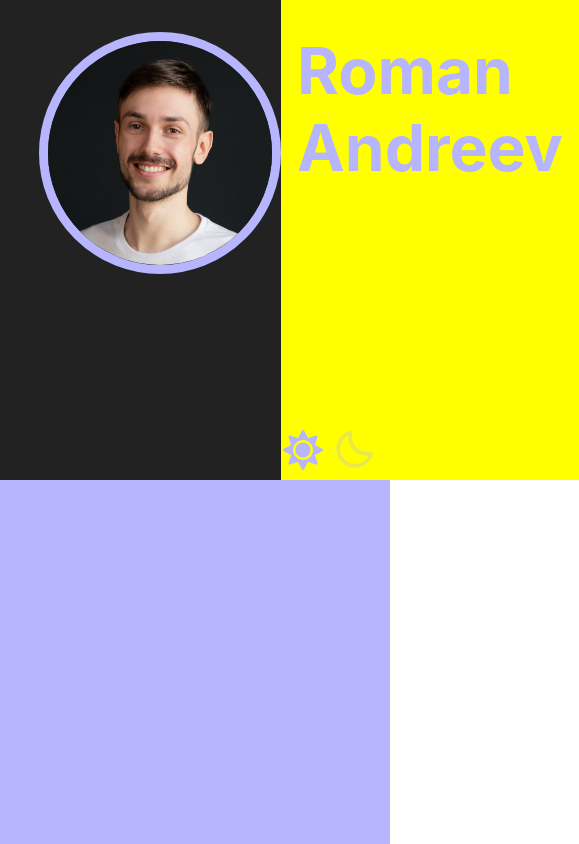
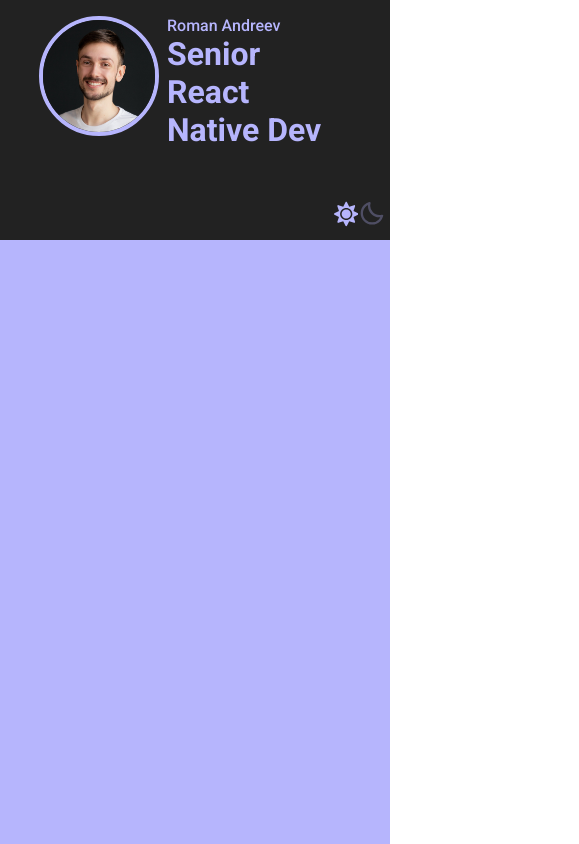
Before and after one commit to Reykjavik151/cv, a React (Create React App) app: page / in a window 390 px wide. Shown: the whole page, 579 px wide, since content can reach past the window. Built offline with nearby package versions, Linux system fonts and the light colour scheme.

Commit message:
[RA] feat: fonts, dynamic font size
* add html media queries for dynamic rem
* add DefaultText, DefaultTextPreset
* update ProfileCard
* update ThemeSwitcher
* add fonts assets
* add Roboto links for index.html

```diff
--- a/public/index.html
+++ b/public/index.html
@@ -10,6 +10,9 @@
       content="Roman's Professional Profile"
     />
     <link rel="apple-touch-icon" href="%PUBLIC_URL%/logo192.png" />
+    <link rel="preconnect" href="https://fonts.googleapis.com">
+    <link rel="preconnect" href="https://fonts.gstatic.com" crossorigin>
+    <link href="https://fonts.googleapis.com/css2?family=Roboto:wght@100;300;400;500;700;900&display=swap" rel="stylesheet">
     <!--
       manifest.json provides metadata used when your web app is installed on a
       user's mobile device or desktop. See https://developers.google.com/web/fundamentals/web-app-manifest/
--- a/src/assets/index.ts
+++ b/src/assets/index.ts
@@ -3,3 +3,7 @@ import ROMAN_PHOTO from "./images/roman-photo.jpg";
 export const IMAGES = {
   ROMAN_PHOTO,
 };
+
+export const FONTS = {
+  ROBOTO: '"Roboto", sans-serif',
+};
--- a/src/common.css
+++ b/src/common.css
@@ -1,13 +1,34 @@
 html {
   height: 100vh;
+}
+
+@media (max-width: 560px) {
+  html {
+    font-size: 8px;
+  }
+}
+
+@media (min-width: 561px) and (max-width: 910px) {
+  html {
+    font-size: 10px;
+  }
+}
+
+@media (min-width: 911px) and (max-width: 1410px) {
+  html {
+    font-size: 12px;
+  }
+}
+
+@media (min-width: 1411px) {
+  html {
+    font-size: 14px;
+  }
 }
 
 body {
   margin: 0;
   height: 100vh;
-  font-family: -apple-system, BlinkMacSystemFont, "Segoe UI", "Roboto", "Oxygen",
-    "Ubuntu", "Cantarell", "Fira Sans", "Droid Sans", "Helvetica Neue",
-    sans-serif;
   -webkit-font-smoothing: antialiased;
   -moz-osx-font-smoothing: grayscale;
 }
--- /dev/null
+++ b/src/components/DefaultText/default-text.props.ts
@@ -0,0 +1,11 @@
+export enum DefaultTextPreset {
+  Small = "small",
+  Medium = "medium",
+  Large = "large",
+  Description = "description",
+  Title = "title",
+}
+
+export interface IDefaultTextProps {
+  preset?: DefaultTextPreset;
+}
--- /dev/null
+++ b/src/components/DefaultText/default-text.styles.ts
@@ -0,0 +1,23 @@
+import styled from "styled-components";
+import { FONTS } from "../../assets";
+
+import { IThemed } from "../../utils/types";
+
+export const StyledContainer = styled.div``;
+
+export const StyledDefaultText = styled.span`
+  color: ${({ theme }: IThemed) => theme.PRIMARY_TEXT};
+  font-family: ${FONTS.ROBOTO};
+`;
+
+export const StyledTitle = styled.span`
+  font-size: 4rem;
+  font-weight: bold;
+`;
+export const StyledDescription = styled.span``;
+export const StyledSmallText = styled.span``;
+export const StyledMediumText = styled.span`
+  font-size: 2rem;
+  font-weight: 500;
+`;
+export const StyledLargeText = styled.span``;
--- /dev/null
+++ b/src/components/DefaultText/index.tsx
@@ -0,0 +1,41 @@
+import React, { useMemo } from "react";
+
+import { DefaultTextPreset, IDefaultTextProps } from "./default-text.props";
+import {
+  StyledContainer,
+  StyledDefaultText,
+  StyledDescription,
+  StyledLargeText,
+  StyledMediumText,
+  StyledSmallText,
+  StyledTitle,
+} from "./default-text.styles";
+
+export const DefaultText: React.FC<IDefaultTextProps> = ({
+  children,
+  preset,
+}) => {
+  const StyledPresetText = useMemo(() => {
+    switch (preset) {
+      default:
+      case DefaultTextPreset.Description:
+        return StyledDescription;
+      case DefaultTextPreset.Title:
+        return StyledTitle;
+      case DefaultTextPreset.Small:
+        return StyledSmallText;
+      case DefaultTextPreset.Medium:
+        return StyledMediumText;
+      case DefaultTextPreset.Large:
+        return StyledLargeText;
+    }
+  }, [preset]);
+
+  return (
+    <StyledContainer>
+      <StyledDefaultText>
+        <StyledPresetText>{children}</StyledPresetText>
+      </StyledDefaultText>
+    </StyledContainer>
+  );
+};
--- a/src/components/ProfileCard/index.tsx
+++ b/src/components/ProfileCard/index.tsx
@@ -6,10 +6,11 @@ import {
   CardContainer,
   Container,
   InfoContainer,
-  Title,
 } from "./profile-card.styles";
 import { IProfileCardProps } from "./profile-card.props";
 import { IMAGES } from "../../assets";
+import { DefaultText } from "../DefaultText";
+import { DefaultTextPreset } from "../DefaultText/default-text.props";
 
 export const ProfileCard: React.FC<IProfileCardProps> = () => {
   return (
@@ -17,7 +18,12 @@ export const ProfileCard: React.FC<IProfileCardProps> = () => {
       <CardContainer>
         <Avatar src={IMAGES.ROMAN_PHOTO} />
         <InfoContainer>
-          <Title>Roman Andreev</Title>
+          <DefaultText preset={DefaultTextPreset.Medium}>
+            Roman Andreev
+          </DefaultText>
+          <DefaultText preset={DefaultTextPreset.Title}>
+            Senior React Native Dev
+          </DefaultText>
         </InfoContainer>
       </CardContainer>
       <ThemeSwitcher />
--- a/src/components/ProfileCard/profile-card.styles.ts
+++ b/src/components/ProfileCard/profile-card.styles.ts
@@ -13,7 +13,7 @@ export const Container = styled.div`
 `;
 
 export const CardContainer = styled.div`
-  width: 50%;
+  width: 60%;
   @media (max-width: 1200px) {
     width: 80%;
   }
@@ -31,13 +31,6 @@ export const Avatar = styled.img`
 
 export const InfoContainer = styled.div`
   padding: 2rem 1rem;
-  background-color: yellow;
   flex: 1;
   flex-direction: column;
 `;
-
-export const Title = styled.span`
-  font-size: 4rem;
-  color: ${COLORS.CONCRETE};
-  font-weight: bold;
-`;
--- a/src/components/ThemeSwitcher/index.tsx
+++ b/src/components/ThemeSwitcher/index.tsx
@@ -30,7 +30,7 @@ export const ThemeSwitcher: React.FC = () => {
               ? ACTIVE_THEME_OPACITY
               : INACTIVE_THEME_OPACITY
           }
-          color={globalTheme.MAIN_TEXT}
+          color={globalTheme.PRIMARY_TEXT}
         />
       ))}
     </Container>
--- a/src/components/index.ts
+++ b/src/components/index.ts
@@ -1,3 +1,4 @@
+export * from "./DefaultText";
 export * from "./PageContainer";
 export * from "./ProfileCard";
 export * from "./ThemeProvider";
--- a/src/themes/themes.interface.ts
+++ b/src/themes/themes.interface.ts
@@ -1,5 +1,6 @@
 export interface ITheme {
   PRIMARY: string;
+  PRIMARY_TEXT: string;
   SECONDARY: string;
-  MAIN_TEXT: string;
+  SECONDARY_TEXT: string;
 }
--- a/src/themes/themes.ts
+++ b/src/themes/themes.ts
@@ -3,12 +3,14 @@ import { ITheme } from "./themes.interface";
 
 export const LIGHT_THEME: ITheme = {
   PRIMARY: COLORS.CONCRETE,
+  PRIMARY_TEXT: COLORS.CONCRETE,
   SECONDARY: COLORS.ALMOST_BLACK,
-  MAIN_TEXT: COLORS.CONCRETE,
+  SECONDARY_TEXT: COLORS.ALMOST_BLACK,
 };
 
 export const DARK_THEME: ITheme = {
   PRIMARY: COLORS.ALMOST_BLACK,
+  PRIMARY_TEXT: COLORS.ALMOST_BLACK,
   SECONDARY: COLORS.CONCRETE,
-  MAIN_TEXT: COLORS.CONCRETE,
+  SECONDARY_TEXT: COLORS.CONCRETE,
 };
```
